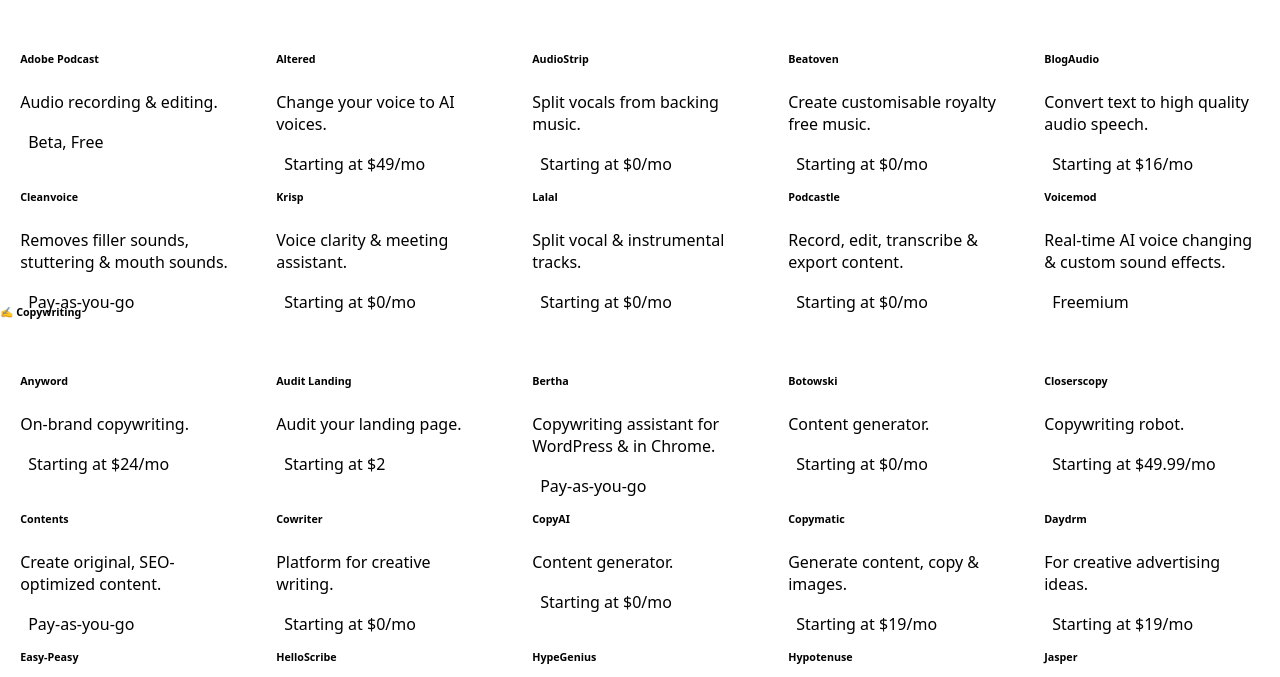
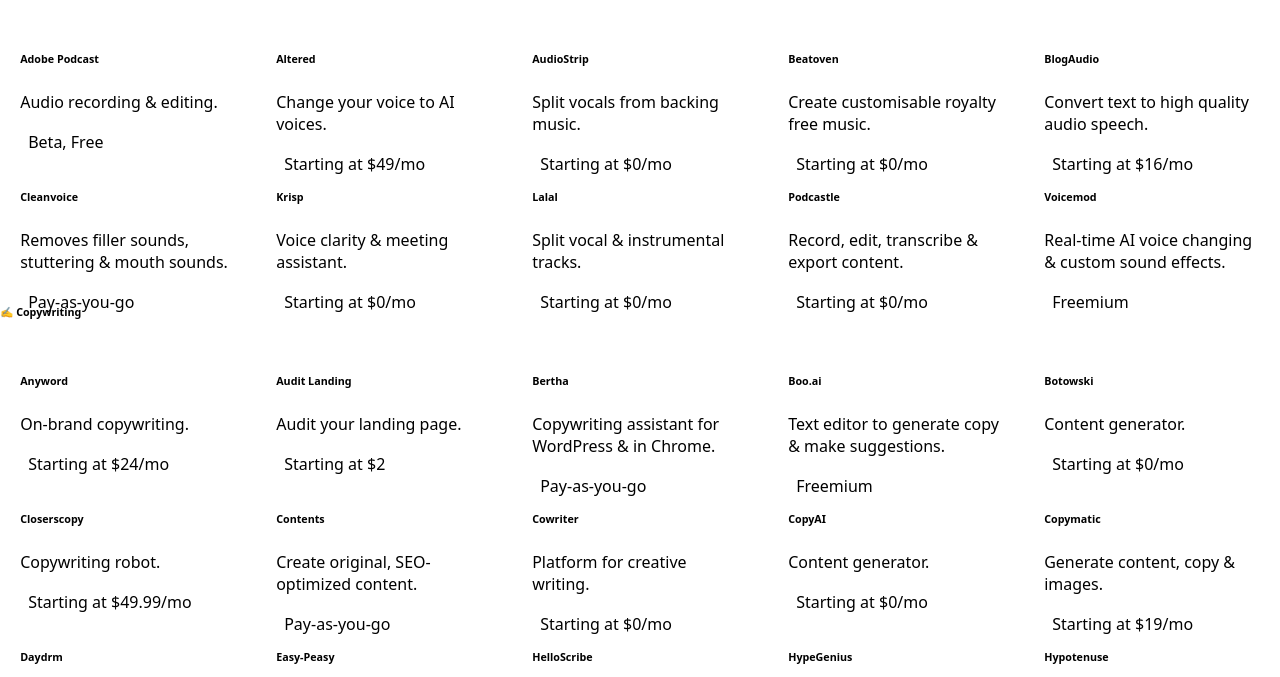
Before and after one commit to NewDesignFile/template-directory, an Astro site: page / in a window 1280 px wide. Shown: the part 123-800 px from the top of the page. Built offline with nearby package versions, Linux system fonts and the light colour scheme; Astro itself is replaced by a stand-in of ours.

Commit message:
added Boo.ai

```diff
--- a/src/pages/index.astro
+++ b/src/pages/index.astro
@@ -100,6 +100,12 @@ import "@new-ui/spacings";
 					title="Bertha"
 					body="Copywriting assistant for WordPress & in Chrome."
 					tag="Pay-as-you-go"
+				/>
+				<Card
+					href="https://boo.ai/?ref=riseofmachine"
+					title="Boo.ai"
+					body="Text editor to generate copy & make suggestions."
+					tag="Freemium"
 				/>
 				<Card
 					href="https://www.botowski.com/?ref=riseofmachine"
```
